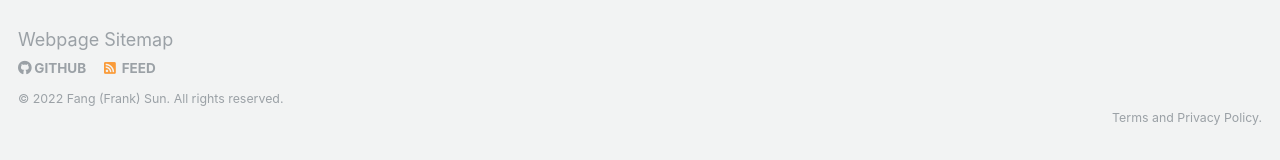
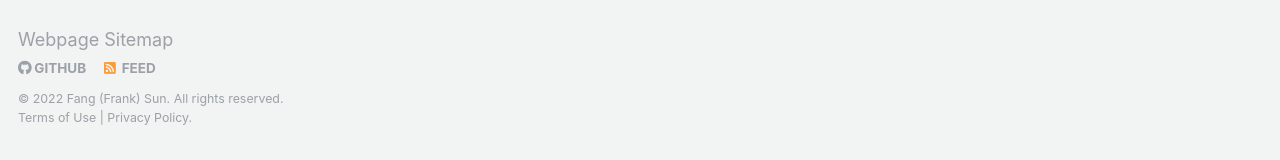
Before and after one commit to FangFrankSun/AcademicPage, a Jekyll site: the page built from _pages/about.md, in a window 1280 px wide and 1328 px high. Shown: the part 1165-1325 px from the top of the window. Built offline with Jekyll 4.4.1, drawn with Linux system fonts in a browser that asks for light colours.

Commit message:
Update footer.html

```diff
--- a/_includes/footer.html
+++ b/_includes/footer.html
@@ -22,4 +22,5 @@
 </div>
 
 
-<div class="page__footer-copyright">&copy; {{ site.time | date: '%Y' }} {{ site.name | default: site.title }}. All rights reserved. <a href="https://academic.fangfranksun.com/terms/"> <div style="text-align: right;">Terms and Privacy Policy</a>.</div>
+<div class="page__footer-copyright">&copy; {{ site.time | date: '%Y' }} {{ site.name | default: site.title }}. All rights reserved. <br>
+ <a href="https://academic.fangfranksun.com/terms/"> Terms of Use</a> | <a href="https://academic.fangfranksun.com/terms/"> Privacy Policy</a>.</div>
```
